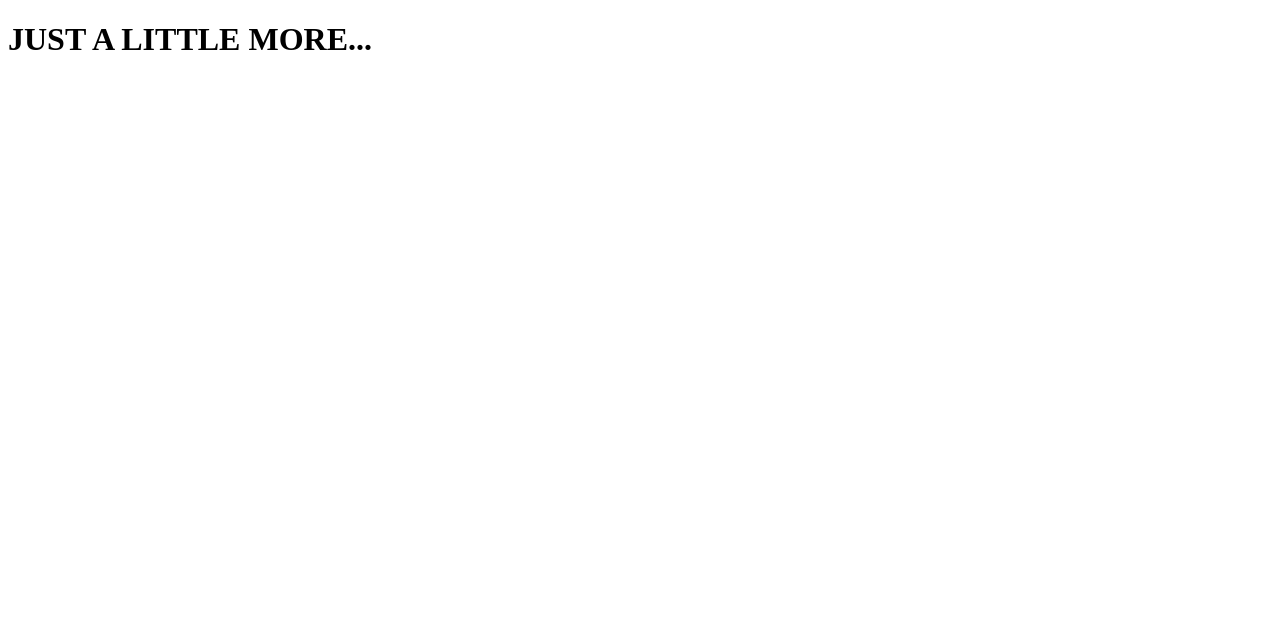
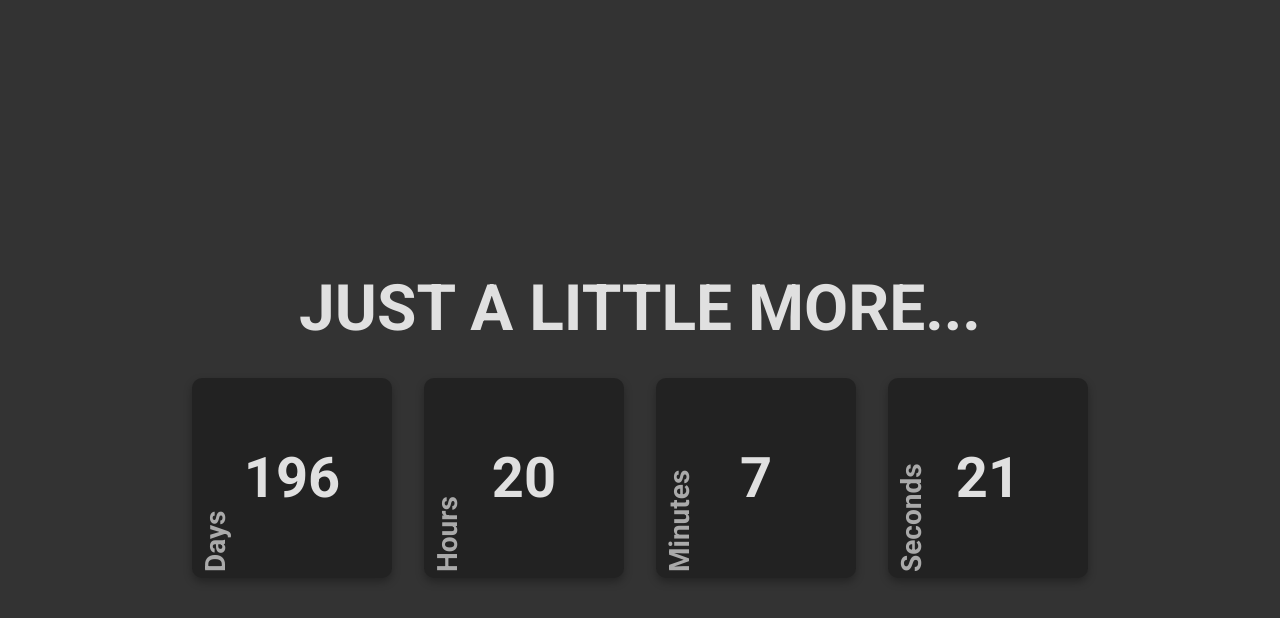
Before and after one commit to tak40/iCodeThis-Countdown-3, a plain HTML site: page index.html in a window 1280 px wide. Drawn offline with Linux system fonts and the light colour scheme.

Commit message:
update: styling

```diff
--- a/index.html
+++ b/index.html
@@ -6,11 +6,35 @@
         <meta charset="UTF-8" />
         <meta name="viewport" content="width=device-width, initial-scale=1.0" />
         <title>Countdown</title>
+        <link
+            href="https://fonts.googleapis.com/css2?family=Roboto:wght@400;700&display=swap"
+            rel="stylesheet"
+        />
+        <link rel="stylesheet" href="styles.css" />
     </head>
     <body>
         <main>
             <h1>JUST A LITTLE MORE...</h1>
+            <section class="countdown">
+                <div class="countdown-item">
+                    <span id="days" class="countdown-number"></span>
+                    <p class="countdown-text">Days</p>
+                </div>
+                <div class="countdown-item">
+                    <span id="hours" class="countdown-number"></span>
+                    <p class="countdown-text">Hours</p>
+                </div>
+                <div class="countdown-item">
+                    <span id="minutes" class="countdown-number"></span>
+                    <p class="countdown-text">Minutes</p>
+                </div>
+                <div class="countdown-item">
+                    <span id="seconds" class="countdown-number"></span>
+                    <p class="countdown-text">Seconds</p>
+                </div>
+            </section>
         </main>
+
         <script src="index.js"></script>
     </body>
 </html>
--- a/index.js
+++ b/index.js
@@ -0,0 +1,39 @@
+const daysElem = document.getElementById('days')
+const hoursElem = document.getElementById('hours')
+const minutesElem = document.getElementById('minutes')
+const secondsElem = document.getElementById('seconds')
+
+// Set the date we're counting down to
+const countDownDate = new Date('Sep 7, 2024 23:59:59').getTime()
+
+// Update the count down every 1 second
+const x = setInterval(function () {
+    // Get today's date and time
+    const now = new Date().getTime()
+
+    // Find the distance between now and the countdown date
+    const distance = countDownDate - now
+
+    // Time calculations for days, hours, minutes and seconds
+    const days = Math.floor(distance / (1000 * 60 * 60 * 24))
+    const hours = Math.floor(
+        (distance % (1000 * 60 * 60 * 24)) / (1000 * 60 * 60)
+    )
+    const minutes = Math.floor((distance % (1000 * 60 * 60)) / (1000 * 60))
+    const seconds = Math.floor((distance % (1000 * 60)) / 1000)
+
+    // Output the result to the respective elements
+    daysElem.innerText = days
+    hoursElem.innerText = hours
+    minutesElem.innerText = minutes
+    secondsElem.innerText = seconds
+
+    // If the count down is finished, stop the interval
+    if (distance < 0) {
+        clearInterval(x)
+        daysElem.innerText = 0
+        hoursElem.innerText = 0
+        minutesElem.innerText = 0
+        secondsElem.innerText = 0
+    }
+}, 1000)
--- a/styles.css
+++ b/styles.css
@@ -0,0 +1,72 @@
+/** @format */
+
+* {
+    box-sizing: border-box;
+    /* border: dotted 1px red; */
+}
+
+html {
+    font-size: 16px;
+    margin: 0;
+    padding: 0;
+}
+
+body {
+    display: flex;
+    justify-content: center;
+    align-items: center;
+    height: 100vh;
+    font-family: 'Roboto', sans-serif;
+    background-color: #333;
+    color: #fff;
+}
+
+main {
+    display: flex;
+    flex-direction: column;
+}
+
+h1 {
+    width: 80%;
+    margin: 0.5em auto;
+    font-size: 4em;
+    text-align: center;
+    color: #e0e0e0;
+}
+
+.countdown {
+    display: flex;
+    justify-content: center;
+    gap: 2rem;
+}
+
+.countdown-item {
+    width: 12.5em;
+    height: 12.5em;
+    position: relative;
+    background-color: #222;
+    border-radius: 10px;
+    box-shadow: 0 4px 8px rgba(0, 0, 0, 0.3);
+}
+
+.countdown-number {
+    display: flex;
+    justify-content: center;
+    align-items: center;
+    height: 100%;
+    font-size: 3.5em;
+    font-weight: bold;
+    color: #e0e0e0
+}
+
+.countdown-text {
+    position: absolute;
+    bottom: -22.5px;
+    left: 20%;
+    transform: rotate(-90deg);
+    transform-origin: bottom left;
+    font-size: 1.75em;
+    color: #aaa;
+    font-weight: bold;
+    white-space: nowrap;
+}
```
